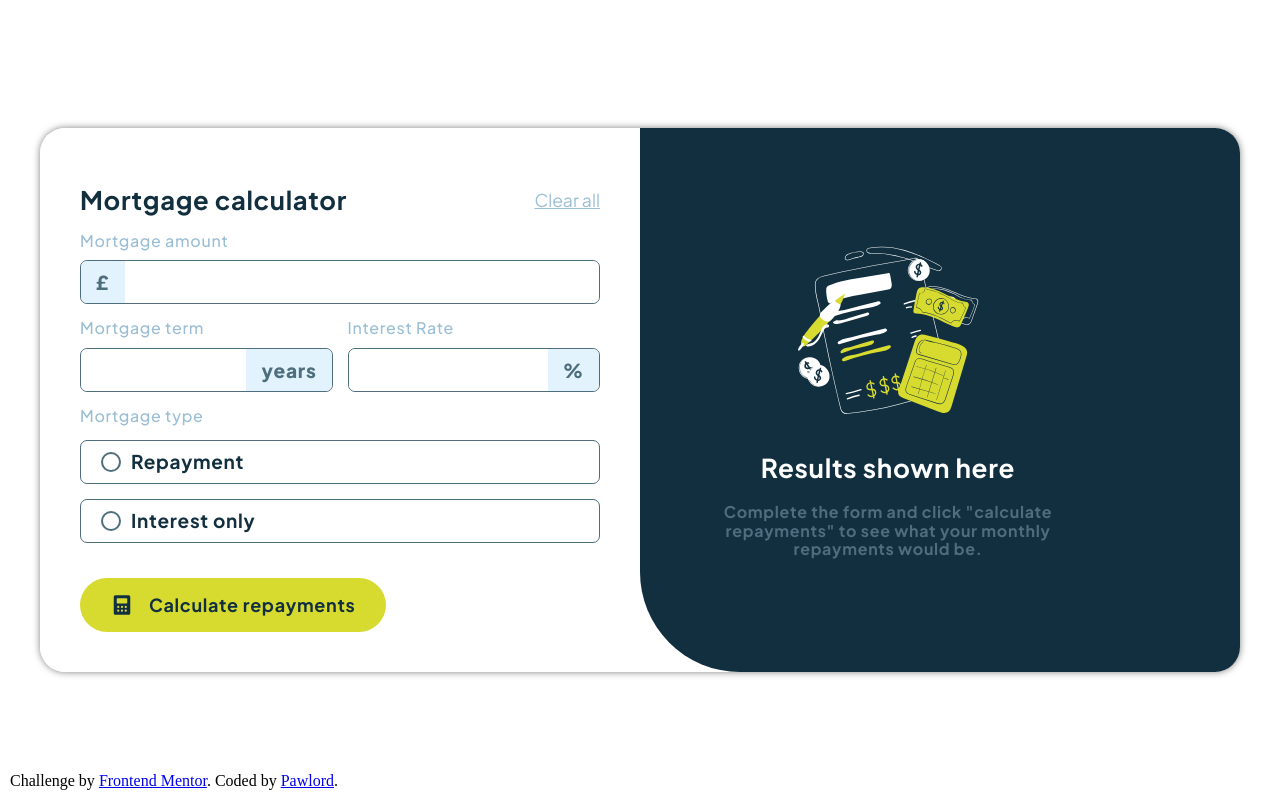
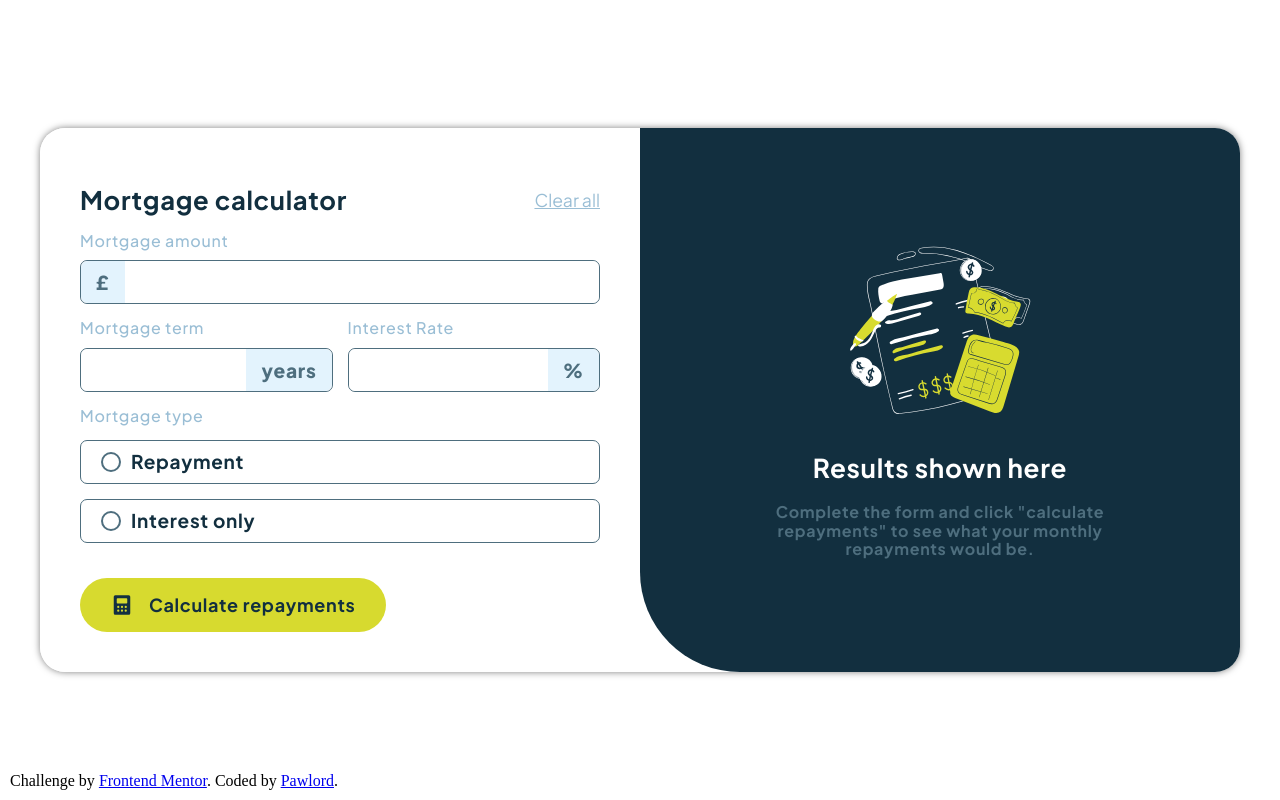
Before and after one commit to Pawlord/repayment-calculator, a React (Create React App) app: page / in a window 1280 px wide. Built offline with nearby package versions, Linux system fonts and the light colour scheme.

Commit message:
fix position of empty result

```diff
--- a/src/components/result-empty/result-empty.scss
+++ b/src/components/result-empty/result-empty.scss
@@ -4,6 +4,7 @@
     width: 80%;
     display: flex;
     flex-direction: column;
+    margin: 0 auto;
     align-items: center;
     justify-content: center;
     gap: 20px;
--- a/src/components/ui-kit/UiRadio/ui-radio.jsx
+++ b/src/components/ui-kit/UiRadio/ui-radio.jsx
@@ -4,10 +4,10 @@ import clsx from 'clsx';
 // Стили
 import './ui-radio.scss';
 
-export const UiRadio = forwardRef(({ labelText, value, ...props }, ref) => {
+export const UiRadio = forwardRef(({ labelText, value, checked, ...props }, ref) => {
 
     return (
-        <label className={clsx('radio', props.checked && 'selected-radio')} htmlFor={value}>
+        <label className={clsx('radio', checked && 'selected-radio')} htmlFor={value}>
 
             <input
                 ref={ref}
--- a/src/layouts/result-layout/result-layout.scss
+++ b/src/layouts/result-layout/result-layout.scss
@@ -1,6 +1,7 @@
 .result-container {
     height: 100%;
     display: flex;
+
     justify-content: center;
     flex-direction: column;
     gap: 30px;
```
